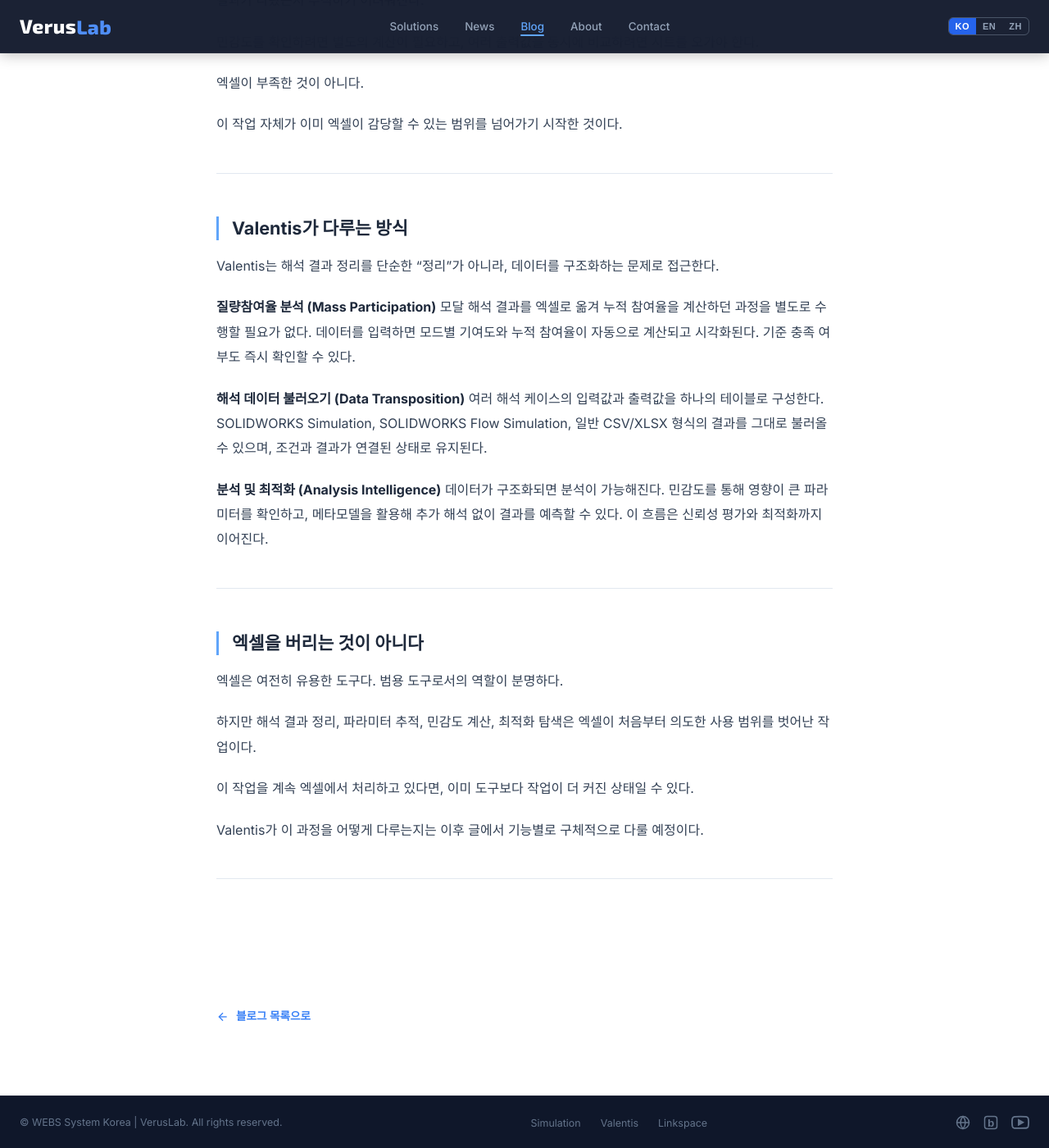
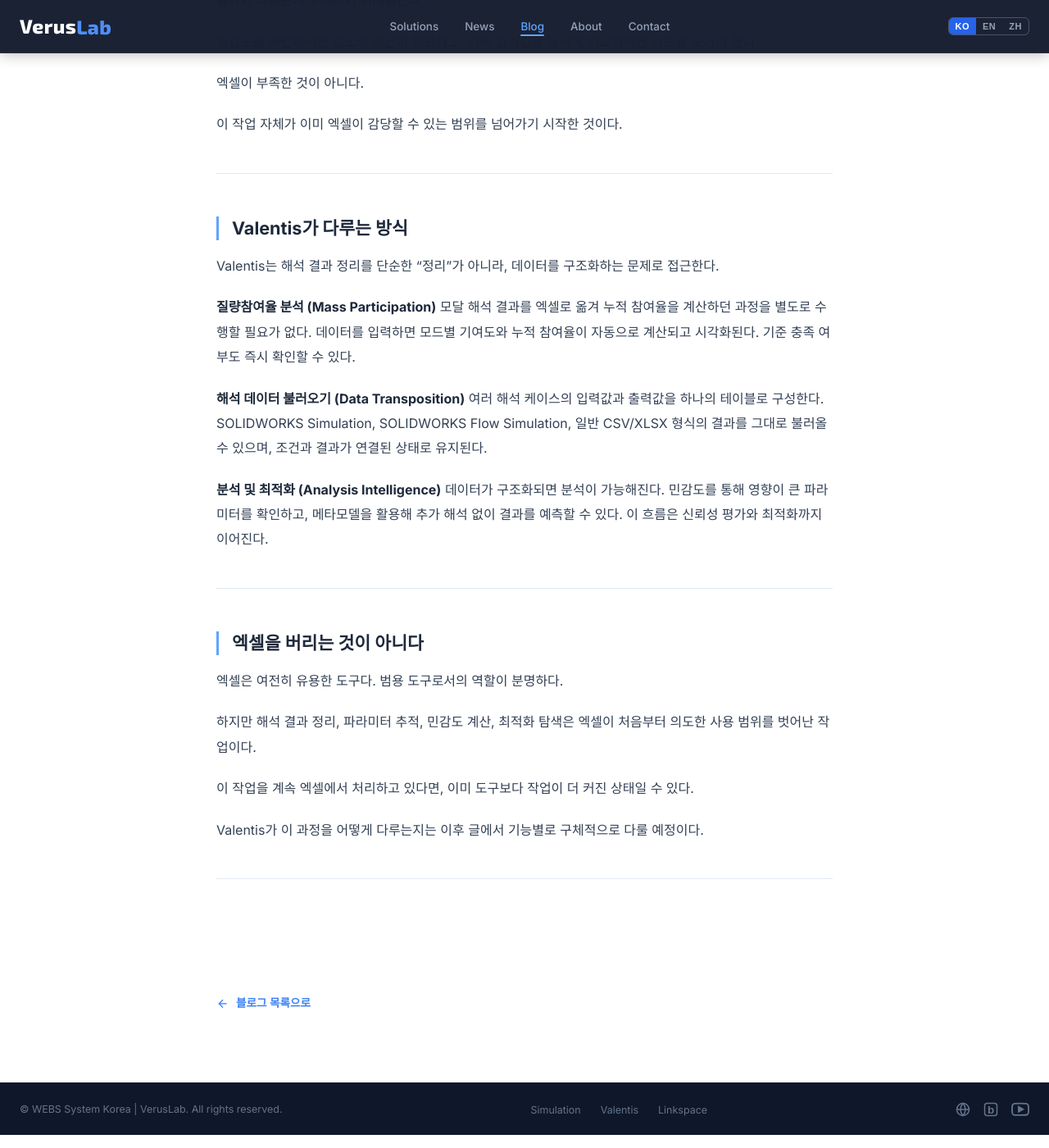
Before and after one commit to VerusLab-KR/Homepage, a Jekyll site: the page built from _posts/2026-04-12-excel-result-management.md, in a window 1280 px wide and 1400 px high, scrolled down 1440 px. Shown: the whole window at 82% size. Built offline with Jekyll 4.4.1, drawn with Linux system fonts in a browser that asks for light colours.

Commit message:
Reduce spacing between post hr and back button
Co-Authored-By: Claude Sonnet 4.6 <noreply@anthropic.com>

```diff
--- a/_layouts/post.html
+++ b/_layouts/post.html
@@ -107,7 +107,7 @@ img{max-width:100%;display:block}
 .post-body blockquote p{color:var(--slate-7);margin:0;font-style:italic}
 
 /* Post nav */
-.post-nav{max-width:800px;margin:0 auto;padding:32px 24px 80px}
+.post-nav{max-width:800px;margin:0 auto;padding:16px 24px 80px}
 .post-nav-top{padding:20px 24px 0;border-top:none}
 .post-nav-back{display:inline-flex;align-items:center;gap:8px;font-size:.85rem;font-weight:600;color:var(--blue-500);transition:gap .2s}
 .post-nav-back:hover{gap:12px}
```
